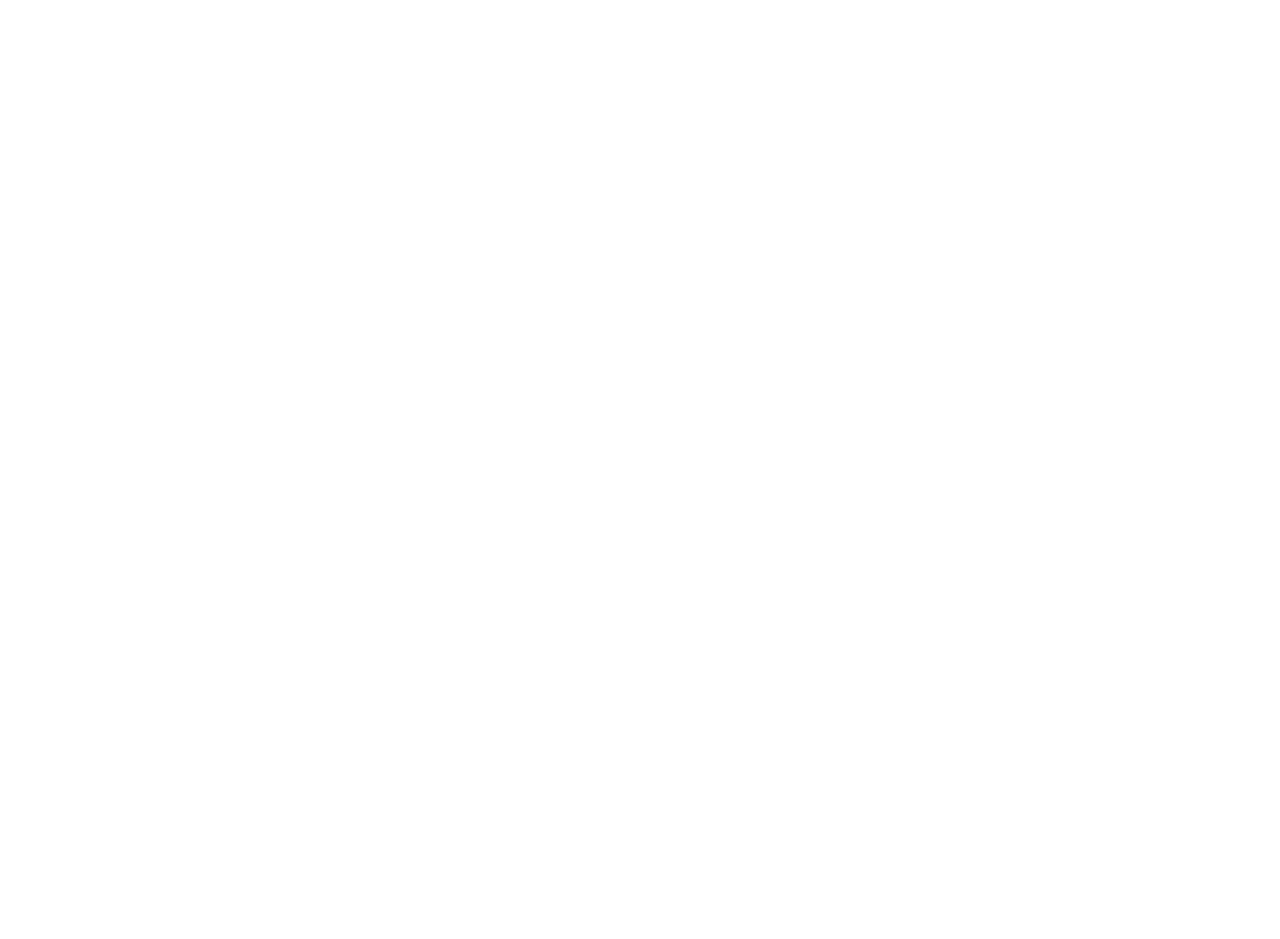
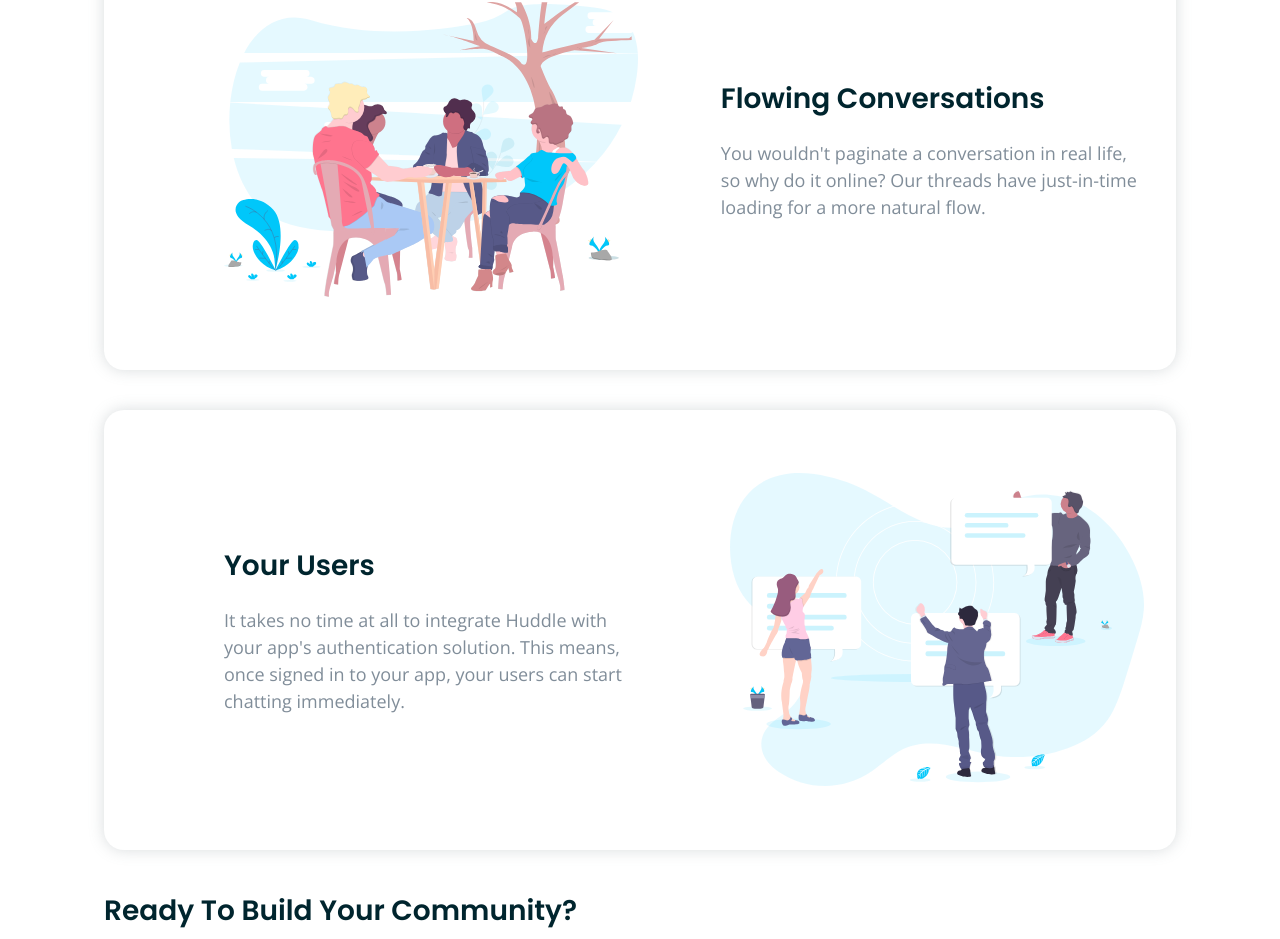
Before and after one commit to DevKelvinK/Frontend-MentorJR-04, a React (Vite) app: page / in a window 1280 px wide. Shown: the part 1427-2366 px from the top of the page. Before the commit the page ends 800 px from the top, so only its background shows below. Built offline with nearby package versions, Linux system fonts and the light colour scheme.

Commit message:
done card component

```diff
--- a/src/App.jsx
+++ b/src/App.jsx
@@ -1,11 +1,14 @@
 import styles from './App.module.css'
 
 import { Header } from './components/Header'
+import { Main } from './components/Main'
 
 function App() {
   return (
     <div className={styles.container}>
       <Header />
+
+      <Main />
     </div>
   )
 }
--- /dev/null
+++ b/src/components/Card.jsx
@@ -0,0 +1,14 @@
+import styles from './Card.module.css';
+
+export function Card({h2, paragraph, src, customClass}) {
+  return (
+    <article className={`${styles.card} ${styles[customClass]}`}>
+      <div>
+        <h2>{h2}</h2>
+        <p>{paragraph}</p>
+      </div>
+
+      <img src={src} />
+    </article>
+  );
+}
--- /dev/null
+++ b/src/components/Card.module.css
@@ -0,0 +1,36 @@
+.card {
+  display: flex;
+  justify-content: space-between;
+
+  height: 440px;
+  padding: 3.25rem 2rem 3.25rem 7.5rem;
+  margin-bottom: 2.5rem;
+  border-radius: 20px;
+  box-shadow: 0 0 15px var(--BoxShadow);
+  gap: 3rem;
+
+  div {
+    margin-block: auto;
+    width: 45%;
+
+    p {
+      margin-top: 1.25rem;
+
+      color: var(--GrayishBlue);
+    }
+  }
+
+  img {
+    object-fit: contain;
+    width: 45%;
+    max-width: 40rem;
+  }
+}
+
+.cardReverse {
+  flex-direction: row-reverse;
+
+  div {
+    width: 46%;
+  }
+}
--- /dev/null
+++ b/src/components/Main.jsx
@@ -0,0 +1,42 @@
+import styles from "./Main.module.css";
+
+import { Card } from "./Card";
+
+import imgCard1 from "../assets/illustration-grow-together.svg";
+import imgCard2 from "../assets/illustration-flowing-conversation.svg";
+import imgCard3 from "../assets/illustration-your-users.svg";
+
+export function Main() {
+  return (
+    <main className={styles.main}>
+      <section>
+        <Card
+          h2="Grow Together"
+          paragraph="Generate meaningful discussions with your audience and build a strong, loyal community. Think of the insightful conversations you miss out on with a feedback form."
+          src={imgCard1}
+        />
+
+        <Card
+          h2="Flowing Conversations"
+          paragraph="You wouldn't paginate a conversation in real life, so why do it online? Our threads have just-in-time loading for a more natural flow."
+          src={imgCard2}
+          customClass="cardReverse"
+        />
+
+        <Card
+          h2="Your Users"
+          paragraph="It takes no time at all to integrate Huddle with your app's authentication solution. This means, once signed in to your app, your users can start chatting immediately."
+          src={imgCard3}
+        />
+      </section>
+
+      <div className={styles.containerCTA}>
+        <section className={styles.cta} id="cta">
+          <h2>Ready To Build Your Community?</h2>
+
+          <a href="">Get Started For Free</a>
+        </section>
+      </div>
+    </main>
+  );
+}
--- /dev/null
+++ b/src/components/Main.module.css
@@ -0,0 +1,4 @@
+.main {
+  position: relative;
+  padding: 9.75rem 6.5rem 19rem;
+}
```
Also changed, not shown: index.html (+8 -11 lines).
